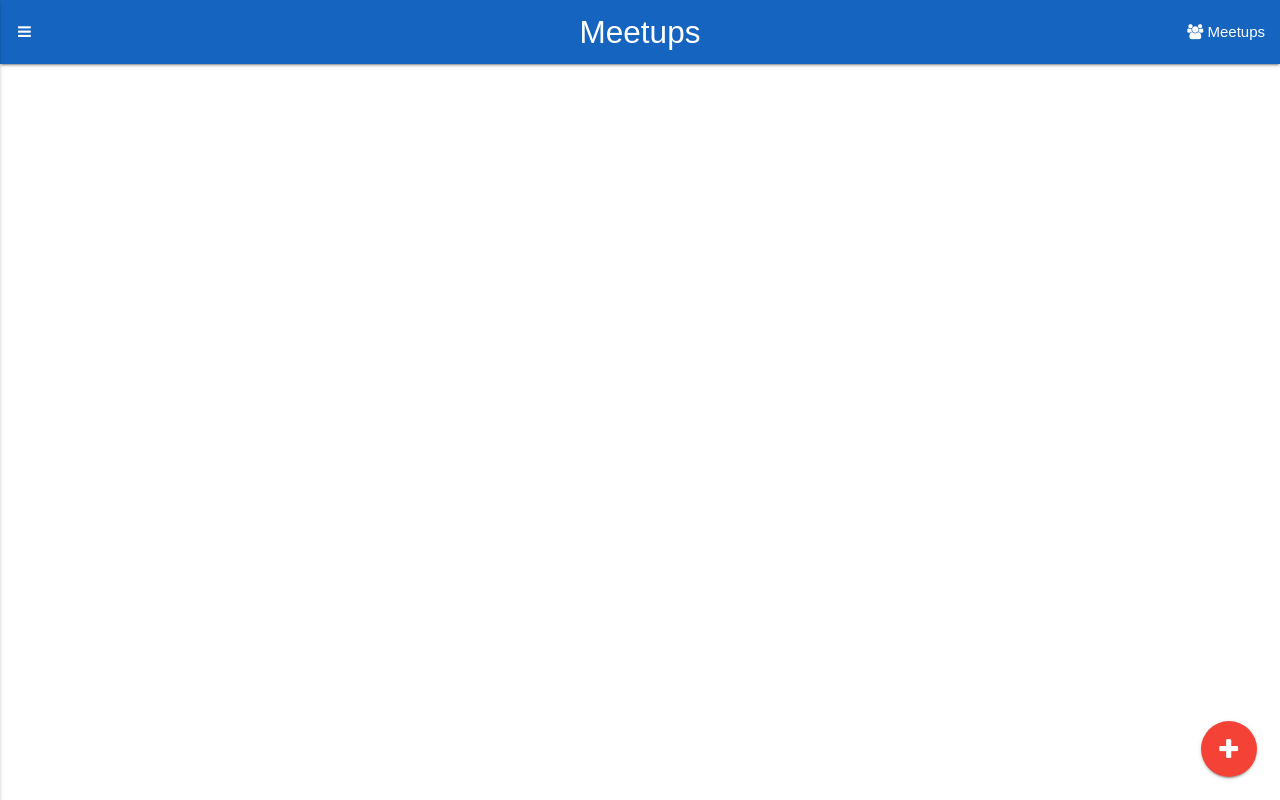
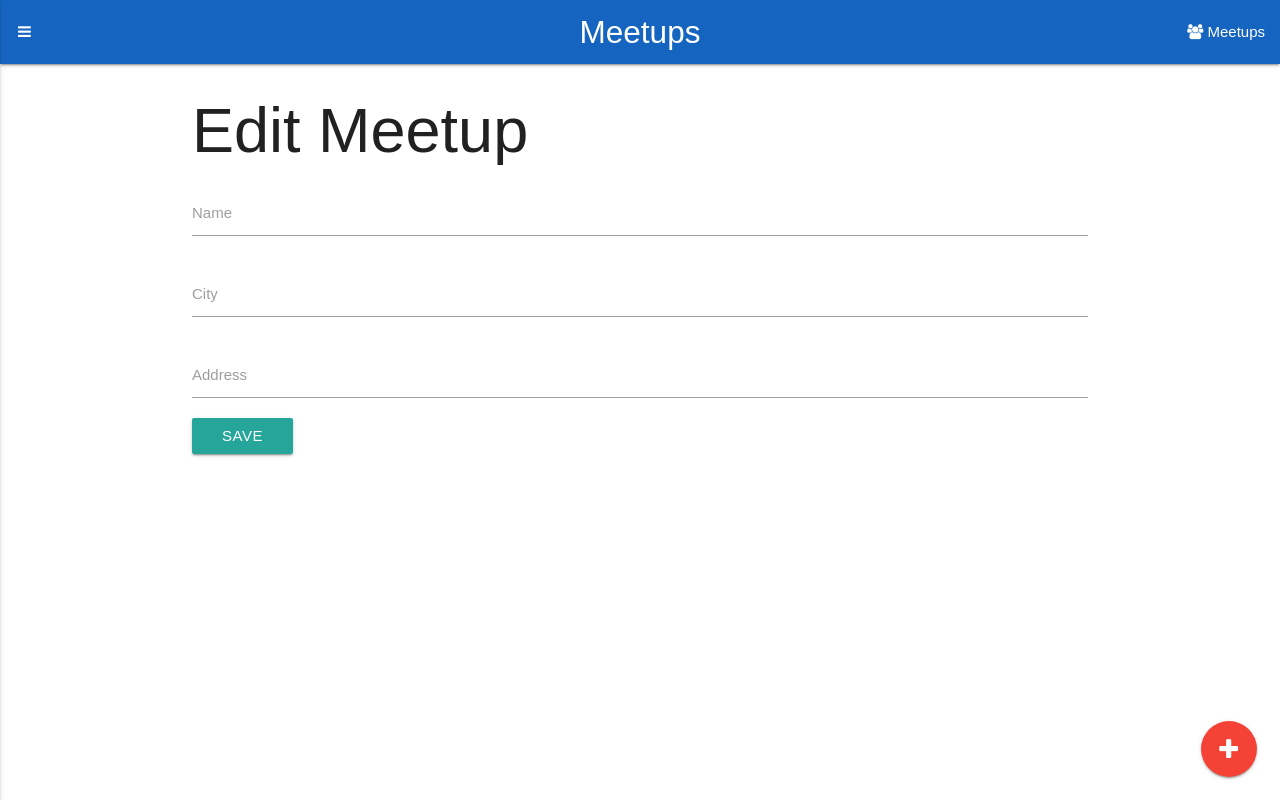
Before and after one commit to Alejandro04/Meetups, a React (Create React App) app in the folder client_dev/: page /meetups/edit/1 in a window 1280 px wide. Built offline with nearby package versions, Linux system fonts and the light colour scheme; no server answers.

Commit message:
add edit process

```diff
--- /dev/null
+++ b/client_dev/src/components/EditMeetup.js
@@ -0,0 +1,99 @@
+import React, { Component } from 'react'
+import axios from 'axios'
+import { Link } from 'react-router-dom'
+
+class EditMeetup extends Component {
+    constructor(props){
+        super(props)
+        this.state = {
+            id: '',
+            name: '',
+            city: '',
+            address: ''
+        }
+
+        this.handleInputChange = this.handleInputChange.bind(this)
+    }
+
+    componentWillMount(){
+        this.getMeetupDetail()
+    }
+
+    getMeetupDetail(){
+        let meetupId = this.props.match.params.id;
+        axios.get(`http://localhost:3001/api/meetups/${meetupId}`)
+        .then(response => {
+            this.setState({
+                id: response.data.id,
+                name: response.data.name,
+                city: response.data.city,
+                address: response.data.address
+            }, () => {
+                console.log(this.state)
+            })
+        })
+        .catch (err => console.log(err))
+    }
+
+
+    handleInputChange(e){
+        const target = e.target
+        const value = target.value
+        const name = target.name
+
+        this.setState({
+            [name]: value
+        })
+    }
+
+    EditMeetup(newMeetup){
+        axios.request({
+            method: 'put',
+            url: `http://localhost:3001/api/meetups/${this.state.id}`,
+            data: newMeetup
+        }).then(response => {
+            this.props.history.push('/')
+        }).catch(err => console.log(err))
+    }
+
+    onSubmit(e){
+        const newMeetup = {
+            name: this.refs.name.value,
+            city: this.refs.city.value,
+            address: this.refs.address.value,
+        }
+
+        this.EditMeetup(newMeetup)
+        e.preventDefault()
+    }
+
+    render(){
+        return (
+            <div>
+                <h1>
+                   Edit Meetup
+                </h1>
+                <form onSubmit={this.onSubmit.bind(this)}>
+                    <div className="input-field">
+                        <input type="text" name="name" ref="name" value={this.state.name}
+                        onChange={this.handleInputChange} />
+                        <label htmlFor="name">Name</label>
+                    </div>
+                    <div className="input-field">
+                        <input type="text" name="city" ref="city" value={this.state.city}
+                        onChange={this.handleInputChange}/>
+                        <label htmlFor="city">City</label>
+                    </div>
+                    <div className="input-field">
+                        <input type="text" name="address" ref="address" value={this.state.address}
+                        onChange={this.handleInputChange} />
+                        <label htmlFor="address">Address</label>
+                    </div>
+                    <input type="submit" value="Save" className="btn" />
+                </form>
+            </div>
+        )
+    }
+}
+
+export default EditMeetup
--- a/client_dev/src/components/Main.js
+++ b/client_dev/src/components/Main.js
@@ -4,6 +4,7 @@
 import About from './About'
 import MeetupDetail from './MeetupDetail'
 import AddMeetup from './AddMeetup'
+import EditMeetup from './EditMeetup'
 
 const Main = () => (
     <main>
@@ -12,6 +13,7 @@
             <Route exact path = '/about' component={About} />
             <Route exact path = '/meetups/add' component={AddMeetup} />
             <Route exact path = '/meetups/:id' component={MeetupDetail} />
+            <Route exact path = '/meetups/edit/:id' component={EditMeetup} />
         </Switch>
     </main>
 )
```
